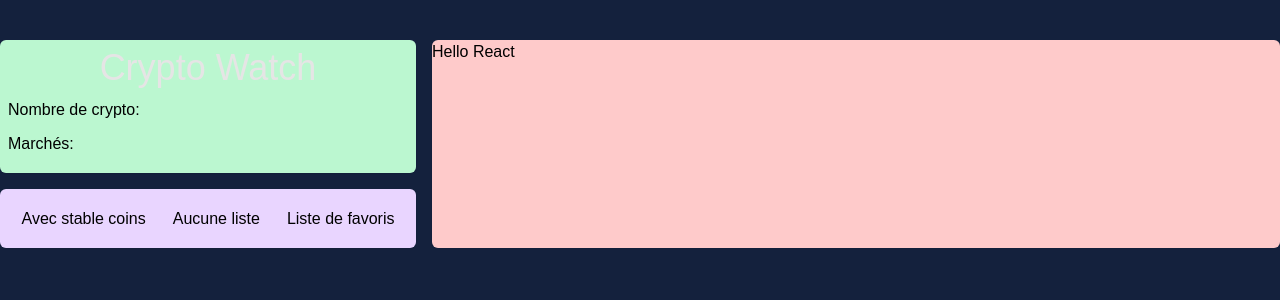
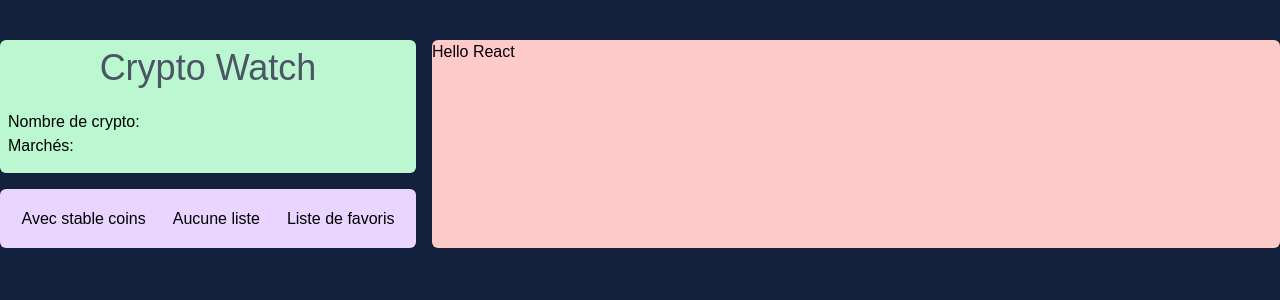
Before and after one commit to williambaele/crypto-watch, a React (Create React App) app: page / in a window 1280 px wide. Shown: the top 300 px of the page. Built offline with nearby package versions, Linux system fonts and the light colour scheme; no server answers.

Commit message:
Created components

```diff
--- a/package.json
+++ b/package.json
@@ -6,6 +6,7 @@
     "@testing-library/jest-dom": "^5.16.5",
     "@testing-library/react": "^13.4.0",
     "@testing-library/user-event": "^13.5.0",
+    "axios": "^1.3.4",
     "react": "^18.2.0",
     "react-dom": "^18.2.0",
     "react-router-dom": "^6.10.0",
--- a/src/components/HeaderLeftTop.js
+++ b/src/components/HeaderLeftTop.js
@@ -1,12 +1,36 @@
-import React from 'react';
+import axios from 'axios';
+import React, { useEffect, useState } from 'react';
 
 const HeaderLeftTop = () => {
+
+  const [headerData, setHeaderData] = useState([]);
+
+  useEffect(() => {
+    axios
+      .get("https://api.coingecko.com/api/v3/global")
+      .then((res) => setHeaderData(res.data.data))
+  }, [])
+
   return (
     <div className="md:col-span-1 md:row-span-4 bg-green-200 rounded-md shadow-sm grid p-2">
-      <h1 className="text-4xl font-large text-center">Crypto Watch</h1>
-      <p>Nombre de crypto:</p>
-      <p>Marchés:</p>
-  </div>
+      <h1 className="text-4xl font-large text-center text-gray-600">Crypto Watch</h1>
+      <div className="flex flex-col justify-center">
+        <div className="flex gap-4">
+          <p className="text-md font-large">Nombre de crypto:</p>
+          <p className="text-md">
+            {headerData.active_cryptocurrencies &&
+            headerData.active_cryptocurrencies.toLocaleString()}
+          </p>
+        </div>
+        <div className="flex gap-4">
+          <p className="text-md font-medium">Marchés:</p>
+          <p className="text-md">
+            {headerData.markets &&
+            headerData.markets}
+          </p>
+        </div>
+      </div>
+    </div>
   );
 };
 
```
Also changed, not shown: 1 other file (tests, documents, lock files or other folders).
